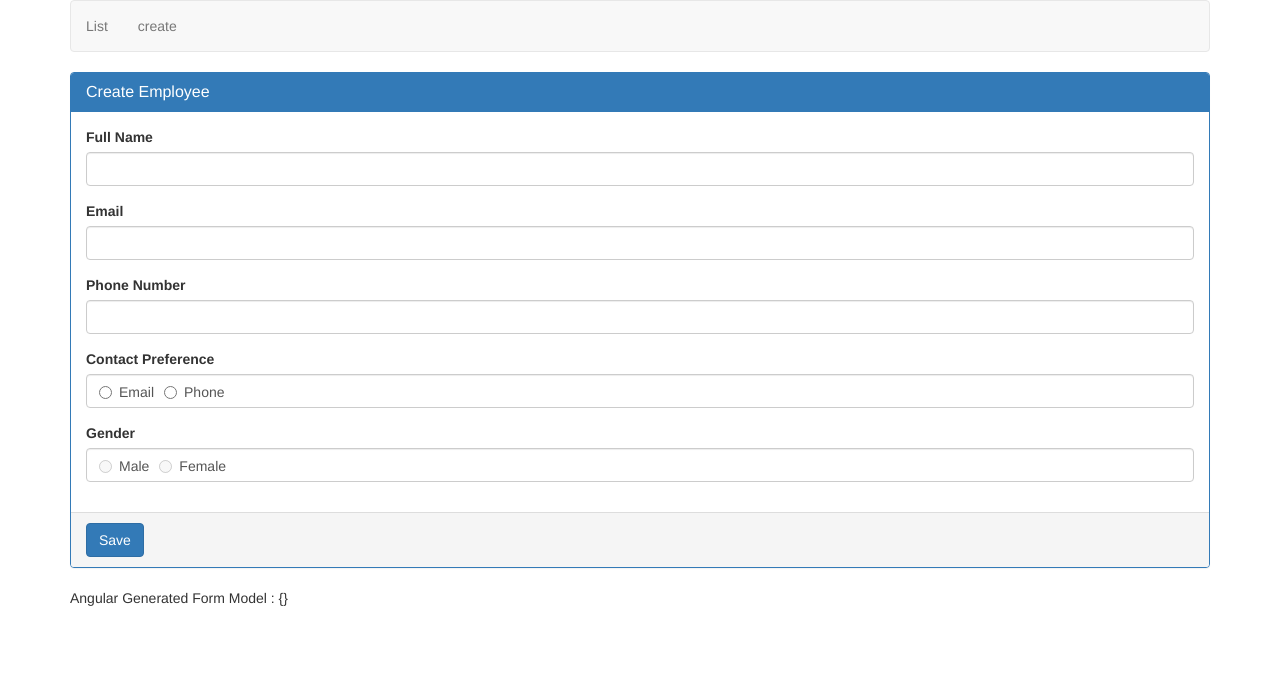
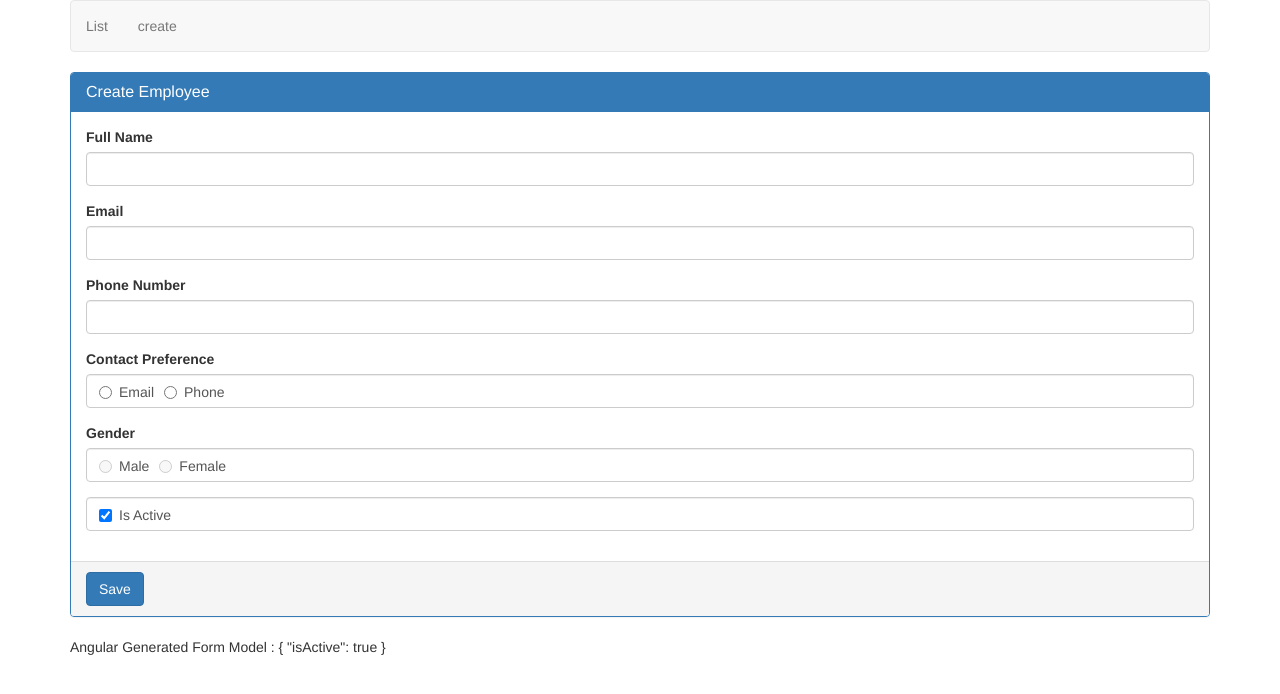
Before and after one commit to gitSEND/angular-crud-2019, an Angular app: page /create in a window 1280 px wide. Shown: the top 694 px of the page. Built offline with nearby package versions, Linux system fonts and the light colour scheme.

Commit message:
bootstrap checkbox in angular

```diff
--- a/src/app/employees/create-employee.component.html
+++ b/src/app/employees/create-employee.component.html
@@ -47,6 +47,15 @@
                     </label>
                 </div>
             </div>
+
+            <div class="form-group">
+                <div class="form-control">
+                  <label class="checkbox-inline">
+                    <input type="checkbox" name="isActive" [(ngModel)]="isActive">Is Active
+                  </label>
+                </div>
+              </div>
+
         </div>
 
         <div class="panel-footer">
--- a/src/app/employees/create-employee.component.ts
+++ b/src/app/employees/create-employee.component.ts
@@ -8,6 +8,7 @@
 })
 export class CreateEmployeeComponent implements OnInit {
   // gender = 'male';
+  isActive = true;
   constructor() { }
 
   ngOnInit() {
```
